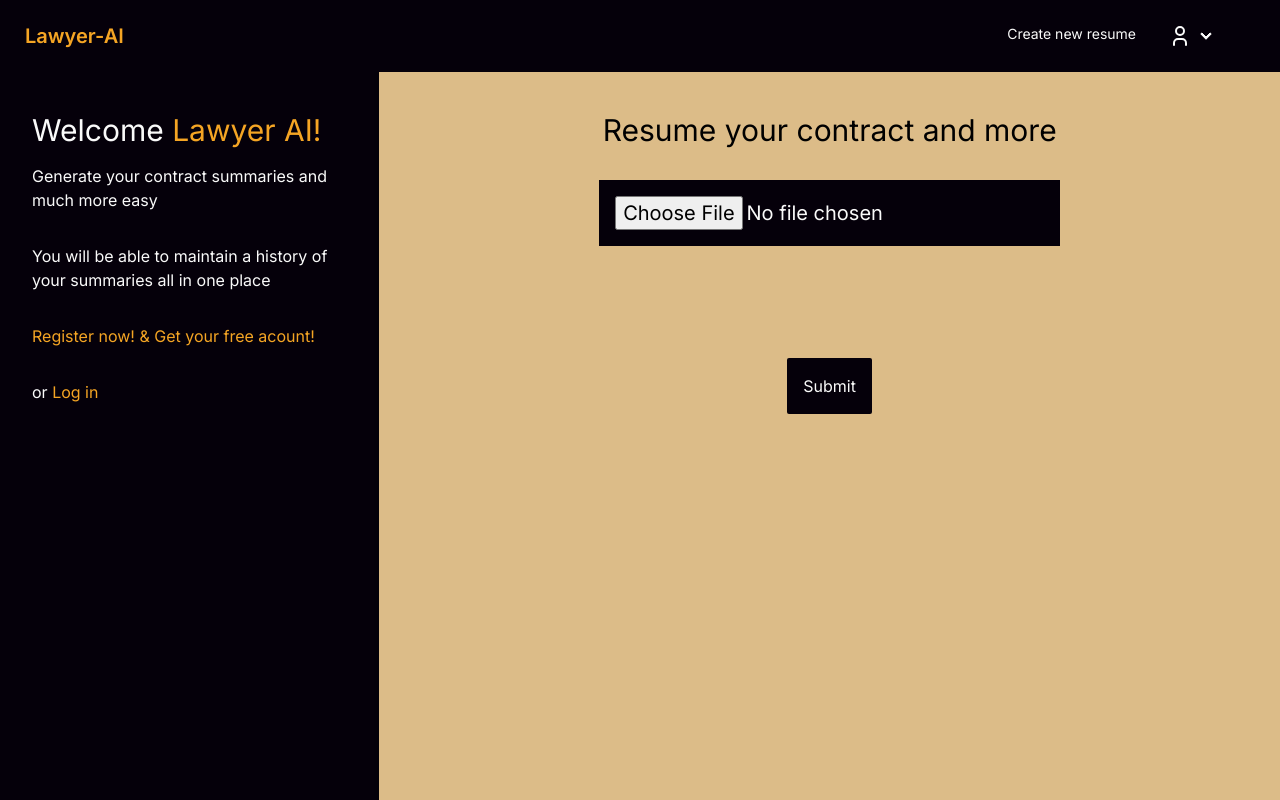
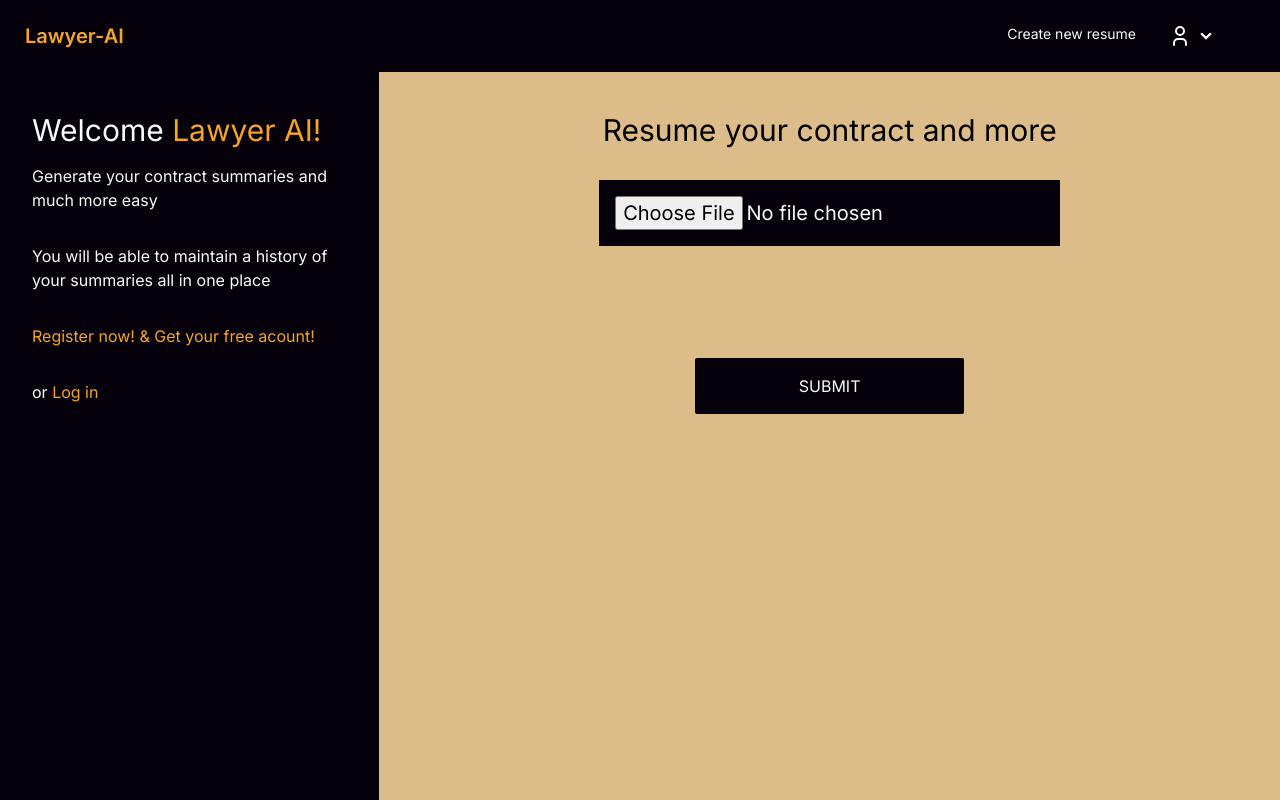
Before and after one commit to Fedreric/Lawyer-AI, a Next.js app: page / in a window 1280 px wide. Built offline with nearby package versions, Linux system fonts and the light colour scheme.

Commit message:
agregue un cambio al boton de submit en page.js

```diff
--- a/src/app/ResultResume/page.jsx
+++ b/src/app/ResultResume/page.jsx
@@ -19,7 +19,7 @@ const DocGenerated = () => {
           ></textarea>
           <section className='flex flex-col items-center md:flex-row md:justify-between gap-2'>
             <div className='flex justify-center bg-custom-color-dark w-full rounded-sm'>
-              <button className='w-full bg-custom-color-dark text-center text-white px-4 py-2 rounded hover:bg-slate-900'>
+              <button className='w-80 bg-custom-color-dark text-center text-white px-4 py-2 rounded hover:bg-slate-900'>
                 DOWNLOAD PDF
               </button>
             </div>
--- a/src/app/page.js
+++ b/src/app/page.js
@@ -11,9 +11,9 @@ const Home = () => {
           <div className='bg-custom-color-dark text-text-custom-color-white p-4 mt-4'>
             <input className='text-xl w-full' type='file' />
           </div>
-          <div className='flex flex-col items-center p-24'>
-            <button className='p-4 bg-custom-color-dark text-text-custom-color-white mt-4 rounded-sm hover:bg-slate-900'>
-              Submit
+          <div className=' flex flex-col items-center p-24'>
+            <button className='w-full p-4 bg-custom-color-dark text-text-custom-color-white mt-4 rounded-sm hover:bg-slate-900'>
+              SUBMIT
             </button>
           </div>
         </form>
```
